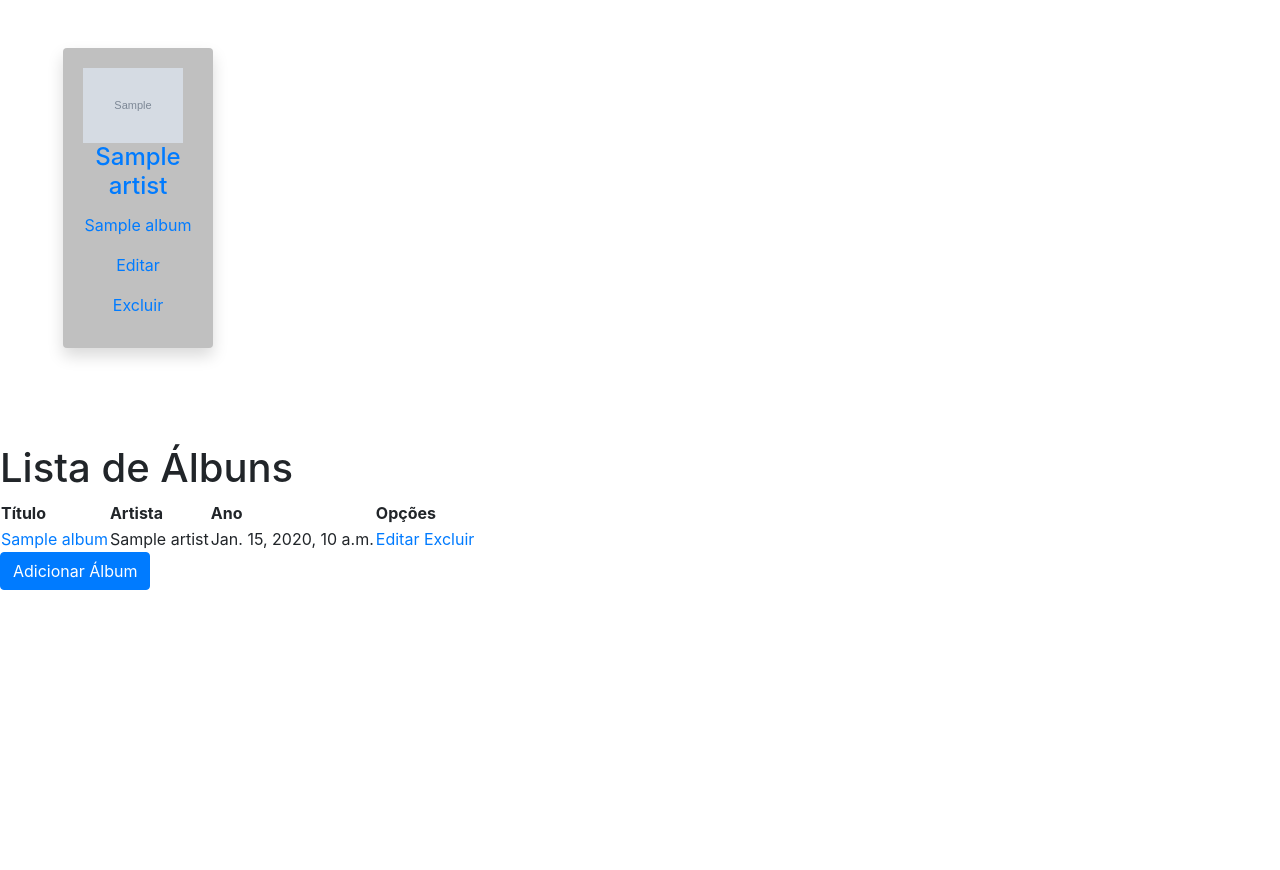
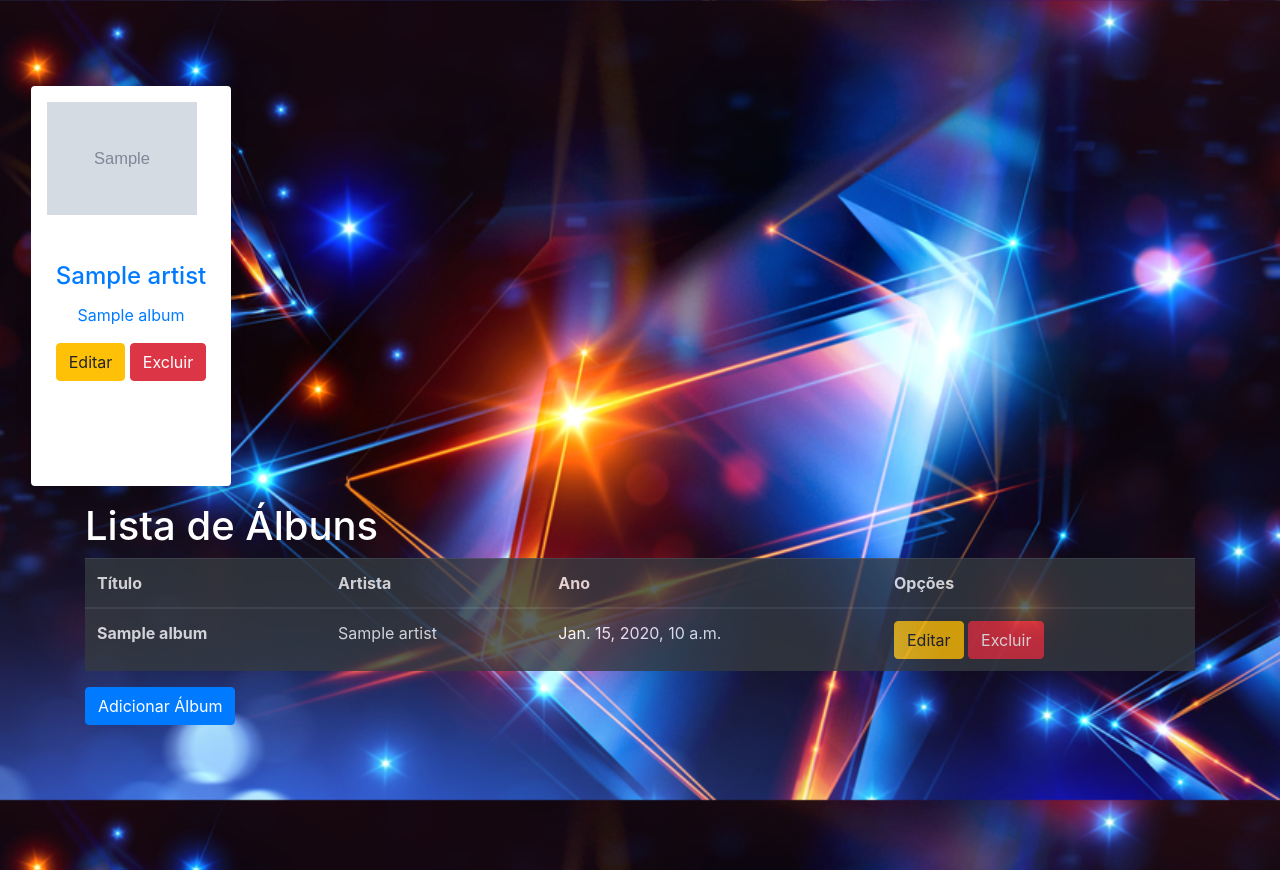
Before and after one commit to warleihc21/meu-projeto-musica, a Django app: template musiclabapp/templates/album_list.html in a window 1280 px wide. Before the commit the page ends 590 px from the top, so only its background shows below. Run offline with Django 3.2, Linux system fonts and the light colour scheme; the template is opened without the code that fills it: most values are stand-ins (such as "Sample title", 1, 10 or a date in 2020); grey boxes marked "Sample" are stand-in pictures; some libraries are stand-ins or nearby versions.

Commit message:
ajuste da tela albums

```diff
--- a/musiclabapp/templates/album_list.html
+++ b/musiclabapp/templates/album_list.html
@@ -9,6 +9,14 @@
 
     <!-- Bootstrap CSS -->
     <link rel="stylesheet" href="https://stackpath.bootstrapcdn.com/bootstrap/4.1.3/css/bootstrap.min.css" integrity="sha384-MCw98/SFnGE8fJT3GXwEOngsV7Zt27NXFoaoApmYm81iuXoPkFOJwJ8ERdknLPMO" crossorigin="anonymous">
+    <link rel="stylesheet" href="https://cdn.jsdelivr.net/npm/bootstrap@4.6.1/dist/css/bootstrap.min.css">
+    <link rel="stylesheet" href="https://cdn.jsdelivr.net/npm/bootstrap-icons@1.10.4/font/bootstrap-icons.css">
+
+
+    <link rel="stylesheet" href="{% static 'musicapp/css/css.css' %}">
+
+
+
 
     <title>Lista de álbuns</title>
 
@@ -19,7 +27,35 @@
 
 
 
-  <body>
+  <body id="container">
+
+
+    {% if user.is_authenticated %}
+      <div>
+        <nav class="navbar fixed-top navbar-expand-lg navbar-dark p-md-3">
+          <div class="container-fluid">
+            <a style="font-weight: bold" class="navbar-brand" href="{% url 'home_music' %}">MUSIC LAB</a>
+            <ul class="navbar-nav mr-auto">
+              <li class="nav-item active"><a class="nav-link" href="{% url 'home_music' %}">Início</a></li>
+              <li class="nav-item"><a class="nav-link" href="{% url 'add_music' %}">Adicionar música</a></li>
+              <li class="nav-item"><a class="nav-link" href="{% url 'music_list' %}">Listar músicas</a></li>
+              <li class="nav-item"><a class="nav-link" href="{% url 'add_album' %}">Adicionar álbum</a></li>
+              <li class="nav-item"><a class="nav-link" href="{% url 'album_list' %}">Listar álbum</a></li>
+              <li class="nav-item"><a class="nav-link">Bem vindo {{ user.username }}!</a></li>
+              <li><a class="nav-link scrollto" href="{% url 'sair' %}">Sair</a></li>
+            </ul>
+
+            <form class="d-flex" role="search" method="GET" action="{% url 'search_music' %}">
+              <input class="form-control me-2" type="text" placeholder="Pesquisar..." aria-label="Search" name="q">
+              <button class="btn btn-outline-success" type="submit">Buscar</button>
+            </form>
+          </div>
+        </nav>
+      </div>
+      {% endif %}
+
+
+    <div class="container-fluid" style="display: flex; margin-top: 70px;">
 
       {% if messages %}
           <br>
@@ -32,20 +68,23 @@
 
 
       {% for album in albums %}
-        <div class="container-fluid">
-            <div class="row justify-content-between">
-                <div class="col-md-6">
-                    <div class="border-0 text-center card shadow m-5" style="width: 150px; height: 300px; background-color: silver;">
-                        <div class="card-body" >
+          <div class="row">
+              <div class="col-md-12">
+                  <div>
+                      <div class="border-0 text-center card shadow m-3" style="width: 200px; height: 400px; background-color: white;">
+                          <div class="card-img-center m-3" style="height: 100px; width: 100px;">
                               {% if album.cover_art %}
-                                <img class="d-block w-100 card-img-center img-fluid" src="{{ album.cover_art.url }}" alt="{{ album.title }}" style="max-width: 100px; max-height: 100px; width: auto; height: auto;">
+                                  <img class="card-img-center" src="{{ album.cover_art.url }}" alt="{{ album.title }}" style="max-width: 150px; max-height: 150px; width: auto; height: auto;">
                               {% else %}
-                                <img class="d-block w-100 card-img-center img-fluid" src="{% static 'musicapp/img/no-image.png' %}" style="max-width: 100px; max-height: 100px; width: auto; height: auto;">
+                                  <img class="card-img-center" src="{% static 'musicapp/img/no-image.png' %}" style="max-width: 150px; max-height: 150px; width: auto; height: auto;">
                               {% endif %}
+                          </div>
+                          <br style="border: 1px; color: black;">
+                          <div class="card-body">
                               <h4 class="card-title"><a href="#">{{ album.artist }}</a></h4>
                               <p><a href="{% url 'album_detail' album.pk %}">{{ album.title }}</a></p>
-                            <p><a href="{% url 'edit_album' album.pk %}">Editar</a></p>
-                            <p><a href="{% url 'delete_album' album.pk %}">Excluir</a></p>
+                              <a href="{% url 'edit_album' album.pk %}"><button class="btn btn-warning">Editar</button></a>
+                              <a href="{% url 'delete_album' album.pk %}"><button class="btn btn-danger">Excluir</button></a>
                           </div>
                       </div>
                   </div>
@@ -53,12 +92,13 @@
           </div>
       {% endfor %}
 
+    </div>
 
 
-    <br>
-    <br>
-    <h1>Lista de Álbuns</h1>
-  <table>
+    <div class="container">
+
+        <h1 style="color: white;">Lista de Álbuns</h1>
+      <table class="table table-hover table-dark" style="opacity: 0.8;">
         <thead>
           <tr>
             <th>Título</th>
@@ -70,12 +110,12 @@
         <tbody>
           {% for album in albums %}
             <tr>
-          <td><a href="{% url 'album_detail' album.pk %}">{{ album.title }}</a></td>
+              <td><a style="color: white; font-weight: bold;" href="{% url 'album_detail' album.pk %}">{{ album.title }}</a></td>
               <td>{{ album.artist }}</td>
               <td>{{ album.release_date }}</td>
               <td>
-            <a href="{% url 'edit_album' album.pk %}">Editar</a>
-            <a href="{% url 'delete_album' album.pk %}">Excluir</a>
+                <a href="{% url 'edit_album' album.pk %}"><button class="btn btn-warning">Editar</button></a>
+                <a href="{% url 'delete_album' album.pk %}"><button class="btn btn-danger">Excluir</button></a>
               </td>
             </tr>
           {% empty %}
@@ -89,12 +129,32 @@
       <a class="btn btn-primary" href="{% url 'add_album' %}">Adicionar Álbum</a>
 
 
+    </div>
 
 
-    <!-- JavaScript (Opcional) -->
-    <!-- jQuery primeiro, depois Popper.js, depois Bootstrap JS -->
-    <script src="https://code.jquery.com/jquery-3.3.1.slim.min.js" integrity="sha384-q8i/X+965DzO0rT7abK41JStQIAqVgRVzpbzo5smXKp4YfRvH+8abtTE1Pi6jizo" crossorigin="anonymous"></script>
-    <script src="https://cdnjs.cloudflare.com/ajax/libs/popper.js/1.14.3/umd/popper.min.js" integrity="sha384-ZMP7rVo3mIykV+2+9J3UJ46jBk0WLaUAdn689aCwoqbBJiSnjAK/l8WvCWPIPm49" crossorigin="anonymous"></script>
-    <script src="https://stackpath.bootstrapcdn.com/bootstrap/4.1.3/js/bootstrap.min.js" integrity="sha384-ChfqqxuZUCnJSK3+MXmPNIyE6ZbWh2IMqE241rYiqJxyMiZ6OW/JmZQ5stwEULTy" crossorigin="anonymous"></script>
+    <script>
+      var nav = document.querySelector('nav');
+
+      window.addEventListener('scroll', function() {
+        if (window.pageYOffset > 100) {
+          nav.classList.add('bg-dark', 'shadow');
+        } else {
+          nav.classList.remove('bg-dark', 'shadow');
+        }
+      });
+
+    </script>
+
+    <script src="https://cdn.jsdelivr.net/npm/jquery@3.5.1/dist/jquery.slim.min.js"></script>
+    <script src="https://cdn.jsdelivr.net/npm/bootstrap@4.6.1/dist/js/bootstrap.bundle.min.js" ></script>
+    <script src="https://cdn.jsdelivr.net/npm/bootstrap-icons@1.10.4/font/bootstrap-icons.css"></script>
+    <script src="https://cdnjs.cloudflare.com/ajax/libs/howler/2.2.3/howler.min.js"></script>
+
+
+
+
+
+
+
   </body>
 </html>
```
Lines whose indentation alone changed are shown as unchanged.
